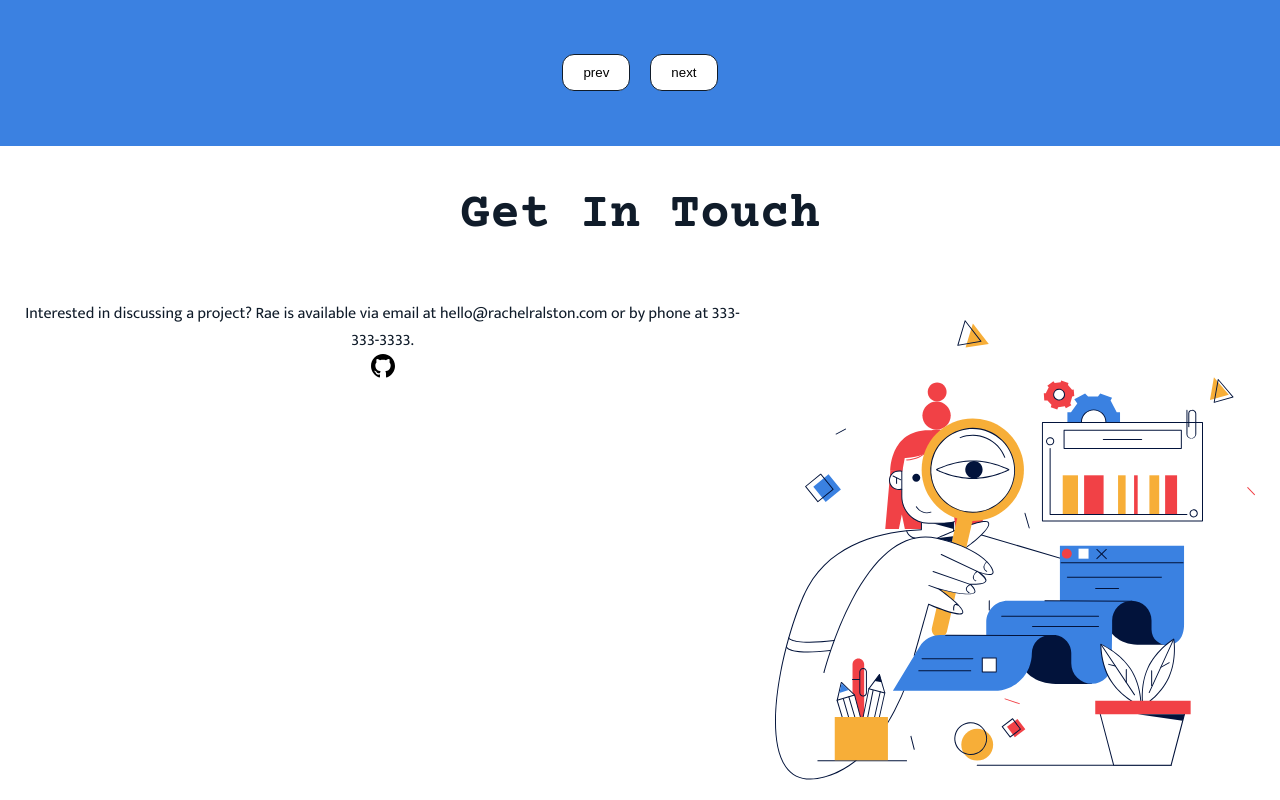
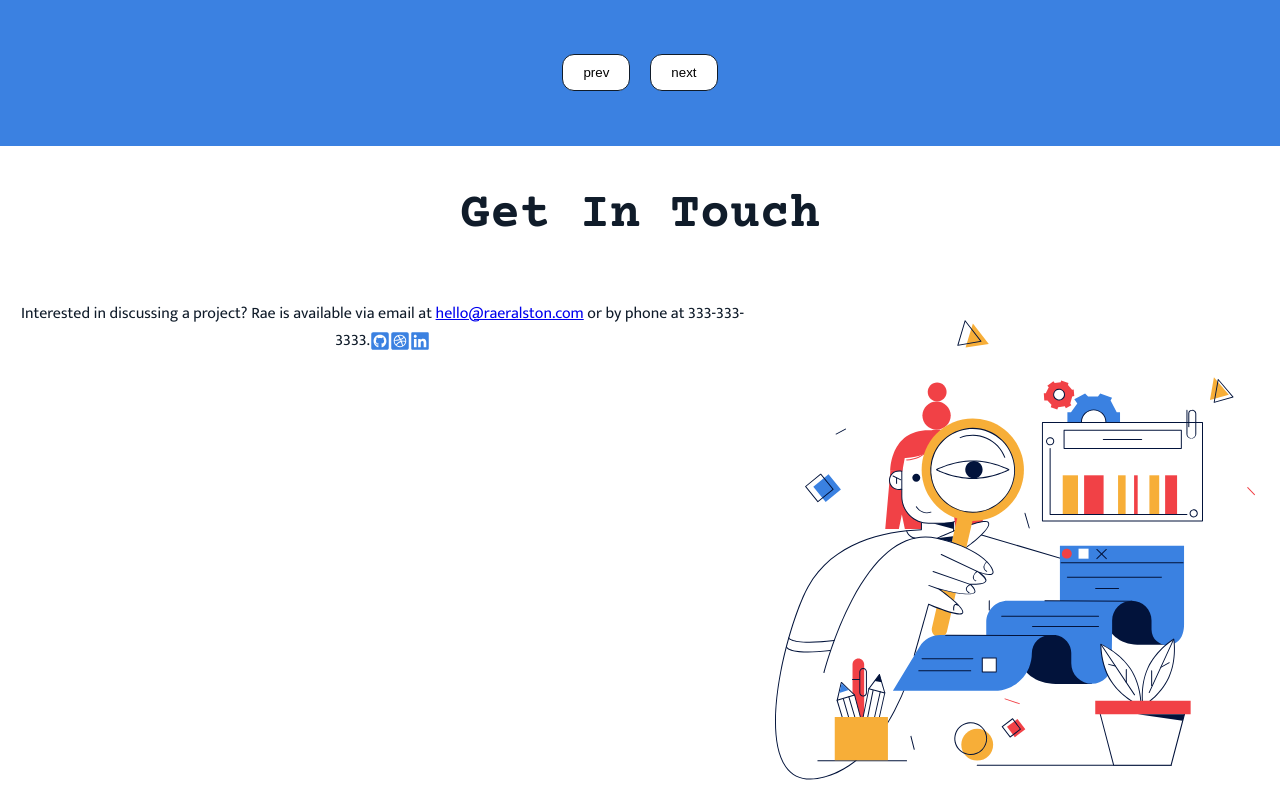
Before and after one commit to rae-ralston/rrcom, a React (Create React App) app: page / in a window 1280 px wide. Shown: the part 2450-3250 px from the top of the page. Built offline with nearby package versions, Linux system fonts and the light colour scheme.

Commit message:
feat: add social links

```diff
--- a/src/components/contact.js
+++ b/src/components/contact.js
@@ -1,13 +1,14 @@
 import { Container } from "./styles/_contact";
-import { SocialLinks } from "./social-links";
+import { SocialLinks } from "./contact.social-links";
 import analyzing from "../images/project-analysis.svg";
 
 export const Contact = () => (
   <Container>
     <h1>Get In Touch</h1>
     <div>
-      Interested in discussing a project? Rae is available via email at
-      hello@rachelralston.com or by phone at 333-333-3333.
+      Interested in discussing a project? Rae is available via email at{" "}
+      <a href="mailto:hello@raeralston.com">hello@raeralston.com</a> or by phone
+      at 333-333-3333.
       <SocialLinks />
     </div>
     <img src={analyzing} alt="Let's work together" />
--- /dev/null
+++ b/src/components/contact.social-links.js
@@ -0,0 +1,28 @@
+import { IconContext } from "react-icons";
+import { FaDribbbleSquare, FaGithubSquare, FaLinkedin } from "react-icons/fa";
+
+export const SocialLinks = () => {
+  const iconConfig = {
+    color: "#3B81E1",
+    size: "20px",
+    style: {
+      verticalAlign: "middle",
+      alignSelf: "center",
+      margin: "0 auto",
+    },
+  };
+
+  return (
+    <IconContext.Provider value={iconConfig}>
+      <a href="https://github.com/rachel-ftw">
+        <FaGithubSquare />
+      </a>
+      <a href="https://dribbble.com/raeralston">
+        <FaDribbbleSquare />
+      </a>
+      <a href="https://www.linkedin.com/in/raeralston/">
+        <FaLinkedin />
+      </a>
+    </IconContext.Provider>
+  );
+};
--- a/src/components/social-links.js
+++ /dev/null
@@ -1,18 +0,0 @@
-export const SocialLinks = () => {
-  const githubIcon = (
-    <svg
-      xmlns="http://www.w3.org/2000/svg"
-      width="24"
-      height="24"
-      viewBox="0 0 24 24"
-    >
-      <path d="M12 0c-6.626 0-12 5.373-12 12 0 5.302 3.438 9.8 8.207 11.387.599.111.793-.261.793-.577v-2.234c-3.338.726-4.033-1.416-4.033-1.416-.546-1.387-1.333-1.756-1.333-1.756-1.089-.745.083-.729.083-.729 1.205.084 1.839 1.237 1.839 1.237 1.07 1.834 2.807 1.304 3.492.997.107-.775.418-1.305.762-1.604-2.665-.305-5.467-1.334-5.467-5.931 0-1.311.469-2.381 1.236-3.221-.124-.303-.535-1.524.117-3.176 0 0 1.008-.322 3.301 1.23.957-.266 1.983-.399 3.003-.404 1.02.005 2.047.138 3.006.404 2.291-1.552 3.297-1.23 3.297-1.23.653 1.653.242 2.874.118 3.176.77.84 1.235 1.911 1.235 3.221 0 4.609-2.807 5.624-5.479 5.921.43.372.823 1.102.823 2.222v3.293c0 .319.192.694.801.576 4.765-1.589 8.199-6.086 8.199-11.386 0-6.627-5.373-12-12-12z" />
-    </svg>
-  );
-
-  return (
-    <div>
-      <a href="#">{githubIcon}</a>
-    </div>
-  );
-};
```
